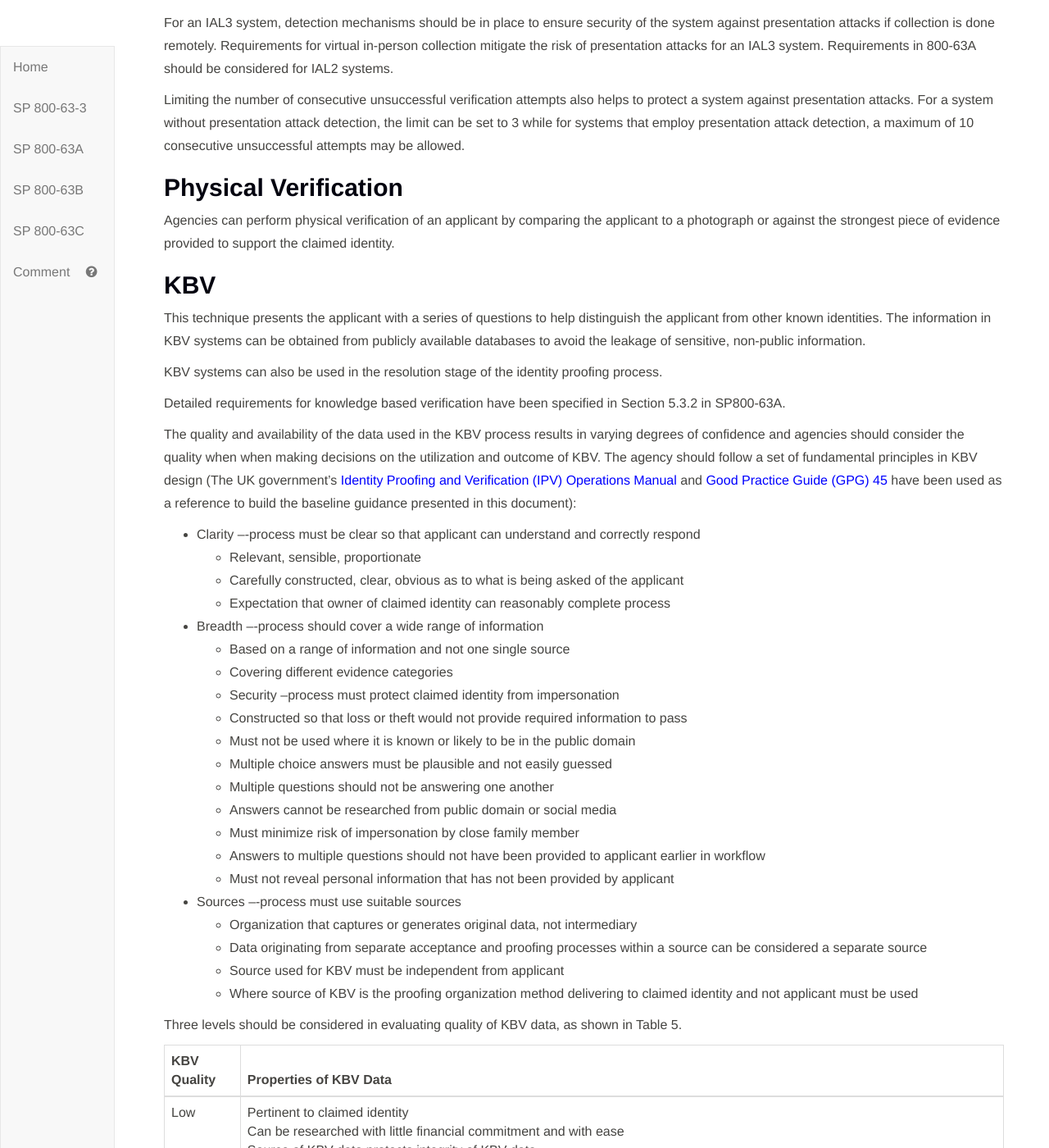
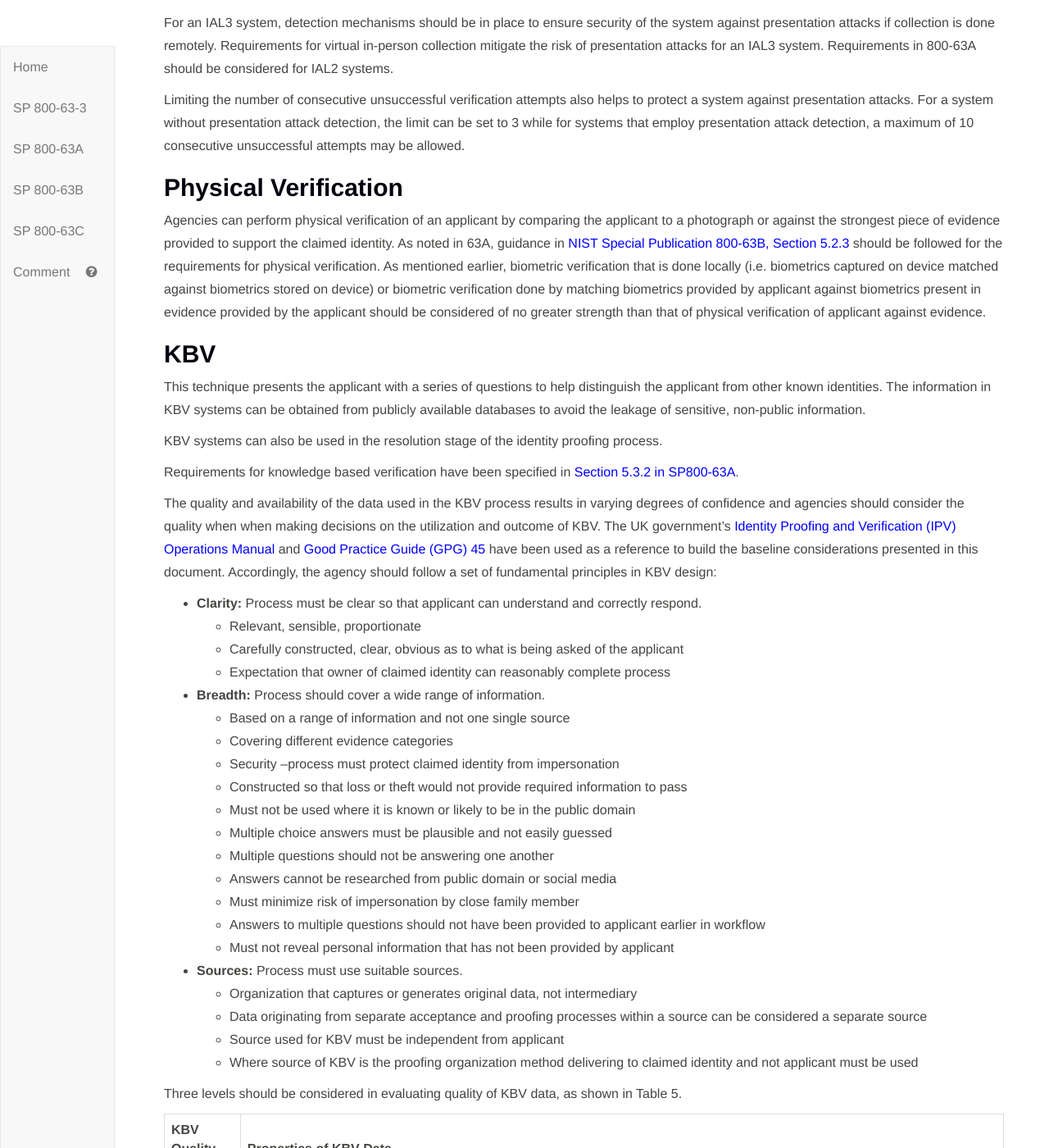
Before and after one commit to tridentity/800-63A-ImplGuide, a Jekyll site: the page built from 6_Verification.md, in a window 1280 px wide and 1400 px high, scrolled down 1688 px. Shown: the whole window at 82% size. Built offline with Jekyll 4.4.1, drawn with Linux system fonts in a browser that asks for light colours; our own code applies the rules of GitHub Pages for plain Markdown files.

Commit message:
Update 6_Verification.md

```diff
--- a/6_Verification.md
+++ b/6_Verification.md
@@ -38,7 +38,7 @@ Limiting the number of consecutive unsuccessful verification attempts also helps
 
 ## Physical Verification
 
-Agencies can perform physical verification of an applicant by comparing the applicant to a photograph or against the strongest piece of evidence provided to support the claimed identity.
+Agencies can perform physical verification of an applicant by comparing the applicant to a photograph or against the strongest piece of evidence provided to support the claimed identity. As noted in 63A, guidance in [NIST Special Publication 800-63B, Section 5.2.3](https://pages.nist.gov/800-63-3/sp800-63b.html#biometric_use) should be followed for the requirements for physical verification. As mentioned earlier, biometric verification that is done locally (i.e. biometrics captured on device matched against biometrics stored on device) or biometric verification done by matching biometrics provided by applicant against biometrics present in evidence provided by the applicant should be considered of no greater strength than that of physical verification of applicant against evidence.
 
 ## KBV
 
@@ -46,14 +46,14 @@ This technique presents the applicant with a series of questions to help disting
 
 KBV systems can also be used in the resolution stage of the identity proofing process.
 
-Detailed requirements for knowledge based verification have been specified in Section 5.3.2 in SP800-63A.
+Requirements for knowledge based verification have been specified in [Section 5.3.2 in SP800-63A](https://pages.nist.gov/800-63-3/sp800-63a.html#sec5).
 
-The quality and availability of the data used in the KBV process results in varying degrees of confidence and agencies should consider the quality when when making decisions on the utilization and outcome of KBV. The agency should follow a set of fundamental principles in KBV design (The UK government’s [Identity Proofing and Verification (IPV) Operations Manual](https://www.gov.uk/government/uploads/system/uploads/attachment_data/file/383109/IPV_Operations_Manual_v2.3.1_Redacted.pdf) and [Good Practice Guide (GPG) 45](https://www.ncsc.gov.uk/content/files/guidance_files/GPG%2045%20%20-%20validating%20and%20Verifying%20the%20identity%20of%20an%20individual%20-%20issue%202.4%20-%20NCSC%20Web.pdf) have been used as a reference to build the baseline guidance presented in this document):
-- Clarity –-process must be clear so that applicant can understand and correctly respond
+The quality and availability of the data used in the KBV process results in varying degrees of confidence and agencies should consider the quality when when making decisions on the utilization and outcome of KBV. The UK government’s [Identity Proofing and Verification (IPV) Operations Manual](https://www.gov.uk/government/uploads/system/uploads/attachment_data/file/383109/IPV_Operations_Manual_v2.3.1_Redacted.pdf) and [Good Practice Guide (GPG) 45](https://www.ncsc.gov.uk/content/files/guidance_files/GPG%2045%20%20-%20validating%20and%20Verifying%20the%20identity%20of%20an%20individual%20-%20issue%202.4%20-%20NCSC%20Web.pdf) have been used as a reference to build the baseline considerations presented in this document. Accordingly, the agency should follow a set of fundamental principles in KBV design:
+- **Clarity:** Process must be clear so that applicant can understand and correctly respond.
     - Relevant, sensible, proportionate
     - Carefully constructed, clear, obvious as to what is being asked of the applicant
     - Expectation that owner of claimed identity can reasonably complete process
-- Breadth –-process should cover a wide range of information
+- **Breadth:** Process should cover a wide range of information.
     - Based on a range of information and not one single source
     - Covering different evidence categories
     - Security –process must protect claimed identity from impersonation
@@ -65,7 +65,7 @@ The quality and availability of the data used in the KBV process results in vary
     - Must minimize risk of impersonation by close family member
     - Answers to multiple questions should not have been provided to applicant earlier in workflow
     - Must not reveal personal information that has not been provided by applicant
-- Sources –-process must use suitable sources
+- **Sources:** Process must use suitable sources.
     - Organization that captures or generates original data, not intermediary
     - Data originating from separate acceptance and proofing processes within a source can be considered a separate source
     - Source used for KBV must be independent from applicant
```
